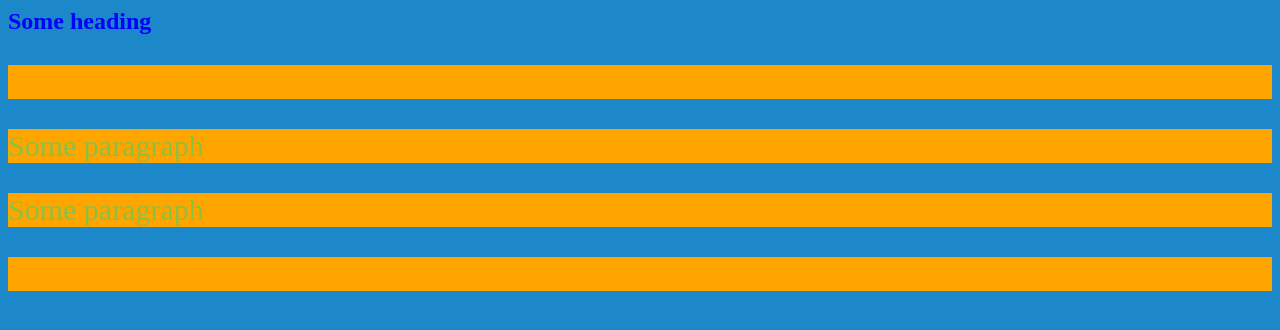
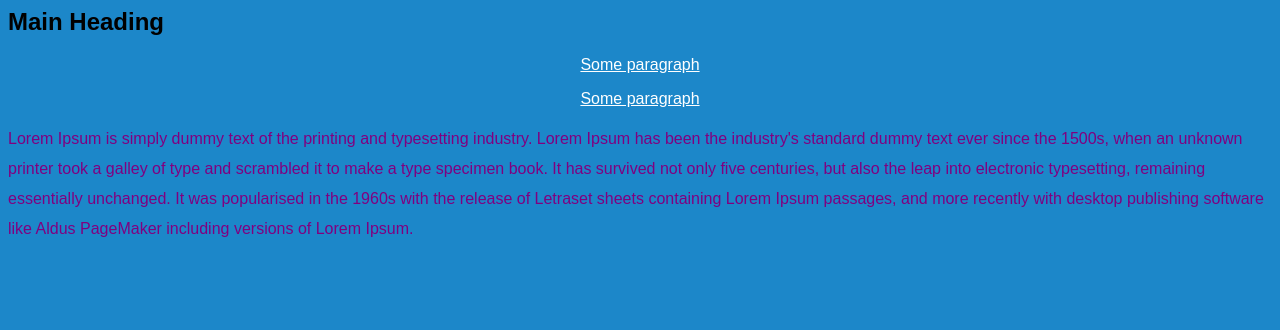
Before and after one commit to JackMhuy/CSEN-60--Jack, a plain HTML site: page Week2/css-playground/index.html in a window 1280 px wide. Drawn offline with Linux system fonts and the light colour scheme.

Commit message:
10-04-24commit

```diff
--- a/Week2/css-playground/index.html
+++ b/Week2/css-playground/index.html
@@ -2,22 +2,16 @@
   <head>
     <title>Title of the document</title>
     <style>
-        body {
-          background-color: #1c87c9;
-        }
+
         /*this is a comment*/
-        p {
-          color: white;
-        }
     </style>
     <link rel="stylesheet" type="text/css" href="style.css">
 
   </head>
   <body>
-    <h2 style="color:blue">Some heading</h2>
-    <p style="color:orange; font-size:30px">Some paragraph</p>
-    <p style="color:#8ebf42; font-size:30px">Some paragraph</p>
-    <p style="color:#8ebf42; font-size:30px">Some paragraph</p>
-    <p style="color:orange; font-size:30px">Some paragraph</p>
+    <h2>Main Heading</h2>
+    <p class="middle-p">Some paragraph</p>
+    <p class="middle-p">Some paragraph</p>
+    <p id="main-text"> Lorem Ipsum is simply dummy text of the printing and typesetting industry. Lorem Ipsum has been the industry's standard dummy text ever since the 1500s, when an unknown printer took a galley of type and scrambled it to make a type specimen book. It has survived not only five centuries, but also the leap into electronic typesetting, remaining essentially unchanged. It was popularised in the 1960s with the release of Letraset sheets containing Lorem Ipsum passages, and more recently with desktop publishing software like Aldus PageMaker including versions of Lorem Ipsum.</p>
   </body>
 </html>
--- a/Week2/css-playground/style.css
+++ b/Week2/css-playground/style.css
@@ -6,8 +6,24 @@ quarter of precedence;
 
 caveat: !important will override any precedence
 */
+/*html tag selector*/
+html {
+    font-family: Arial, sans-serif;
+}
+body {
+    background-color: #1c87c9;
+}
 
-p{
-    color:purple;
-    background-color:orange;
+p {
+    color:purple ;
 }
+/*class selector*/
+.middle-p {
+    color: FFFFFF;
+    text-align: center;
+    text-decoration: underline;
+}
+/*id selector*/
+#main-text {
+    line-height: 30px;
+}
```
Also changed, not shown: Week2/google/index2.html (added, +29 -0 lines), Week2/google/Google-page-2.png (renamed from Week2/Google-webpage-layout-completed/Google-page-2.png), Week2/google/assets/google-logo.png (added).
